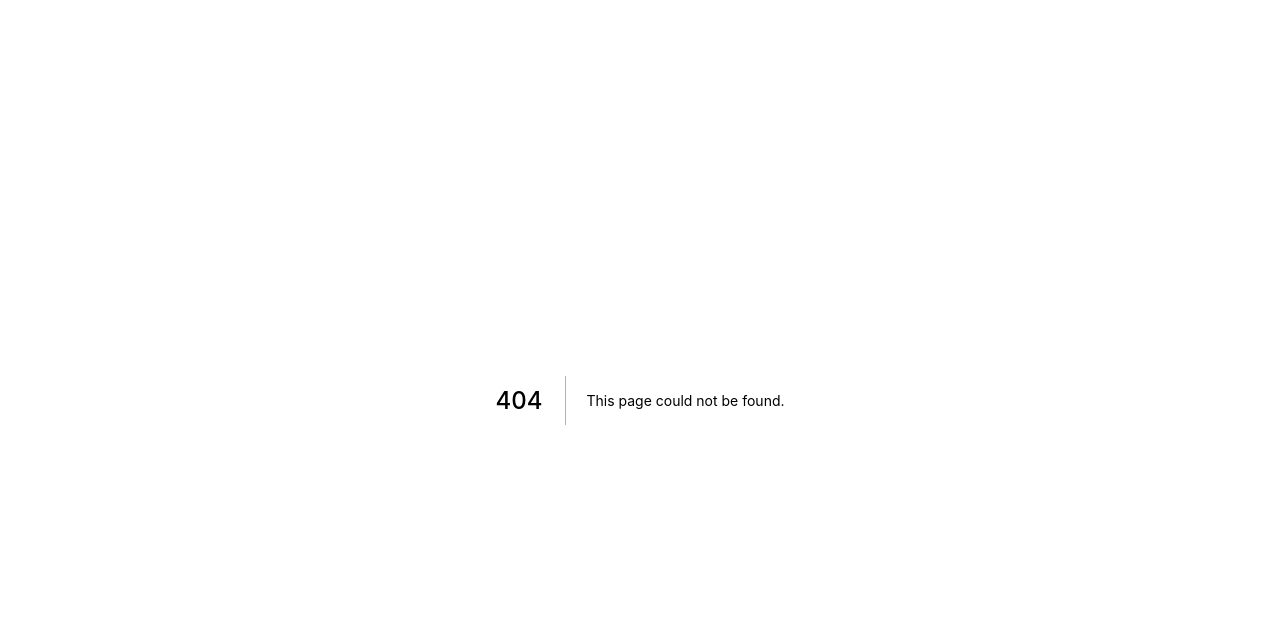
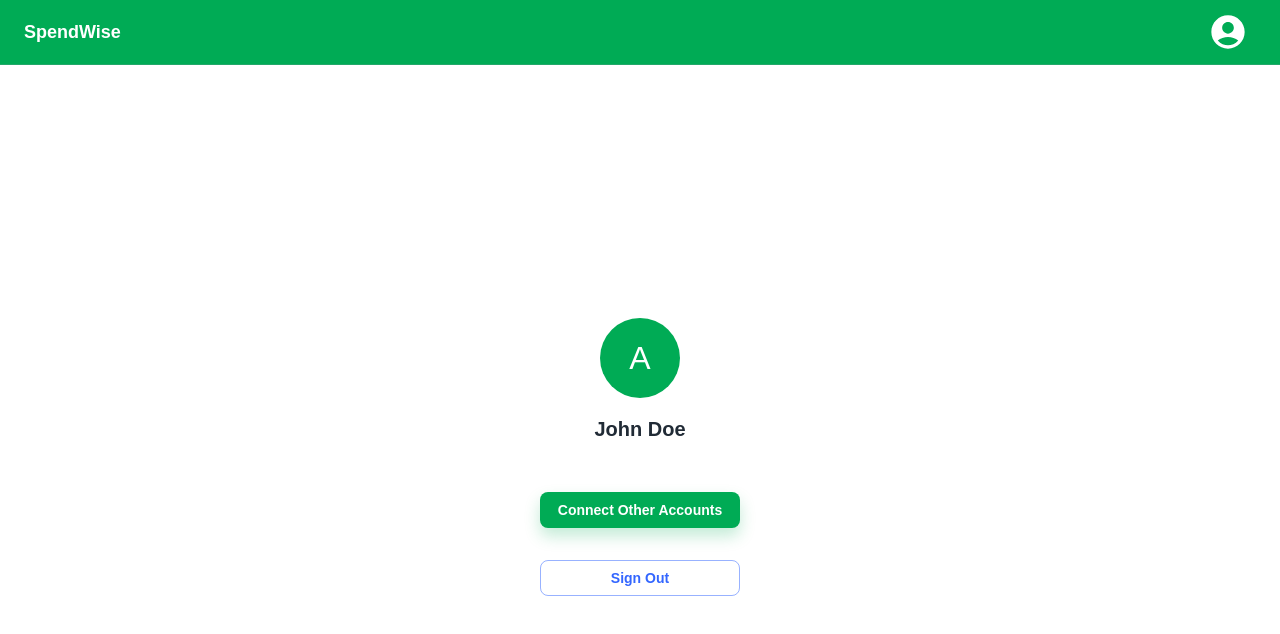
Before and after one commit to thetajwar2003/SpendWise, a Next.js app: page /profile in a window 1280 px wide. Before the commit this address had no page. Shown: the top 634 px of the page. Built offline with nearby package versions, Linux system fonts and the light colour scheme.

Commit message:
profile page

```diff
--- /dev/null
+++ b/components/Header.js
@@ -0,0 +1,65 @@
+import React from 'react';
+import { AppBar, Toolbar, Typography, IconButton, Avatar, Box } from '@mui/material';
+import { styled } from '@mui/material/styles';
+import { useRouter } from 'next/router';
+import { AccountCircle } from '@mui/icons-material';
+
+const StyledAppBar = styled(AppBar)(({ theme }) => ({
+    backgroundColor: theme.palette.primary.main,
+    boxShadow: 'none',
+    borderBottom: `1px solid ${ theme.palette.divider }`,
+}));
+
+const LogoTypography = styled(Typography)(({ theme }) => ({
+    flexGrow: 1,
+    fontWeight: 700,
+    fontSize: '1.5rem',
+    cursor: 'pointer',
+    '&:hover': {
+        color: theme.palette.secondary.light,
+    },
+}));
+
+const UserAvatar = styled(Avatar)(({ theme }) => ({
+    backgroundColor: theme.palette.secondary.main,
+    color: theme.palette.getContrastText(theme.palette.secondary.main),
+    cursor: 'pointer',
+    '&:hover': {
+        opacity: 0.8,
+    },
+}));
+
+export default function Header() {
+    const router = useRouter();
+
+    const handleLogoClick = () => {
+        router.push('/dashboard'); // Redirect to the dashboard
+    };
+
+    const handleUserIconClick = () => {
+        router.push('/profile'); // Redirect to the profile page
+    };
+
+    return (
+        <StyledAppBar position="static">
+            <Toolbar sx={{ justifyContent: 'space-between', alignItems: 'center' }}>
+                {/* Logo / App Name */}
+                <LogoTypography onClick={handleLogoClick} variant="h6" color="inherit">
+                    SpendWise
+                </LogoTypography>
+
+                {/* User Avatar */}
+                <Box>
+                    <IconButton onClick={handleUserIconClick}>
+                        <AccountCircle
+                            sx={{
+                                color: '#fff', // Makes the icon white
+                                fontSize: 40,  // Adjust size to make it bigger
+                            }}
+                        />
+                    </IconButton>
+                </Box>
+            </Toolbar>
+        </StyledAppBar>
+    );
+}
--- a/pages/_app.js
+++ b/pages/_app.js
@@ -1,3 +1,4 @@
+import Header from '../components/Header';
 import '../styles/globals.css';
 import ThemeProvider from '../theme';
 
@@ -5,6 +6,7 @@ function MyApp({ Component, pageProps }) {
   return (
     <>
       <ThemeProvider>
+        <Header />
         <Component {...pageProps} />
       </ThemeProvider>
     </>
--- a/pages/accounts/[id].js
+++ b/pages/accounts/[id].js
@@ -88,7 +88,7 @@ export default function AccountDetails() {
             <Box sx={{ width: '100%', maxWidth: 960, mb: 2 }}>
                 <Button
                     startIcon={<ArrowBack />}
-                    onClick={() => router.push('/dashboard')}
+                    onClick={() => router.push('/dashboard?tab=1')}
                     sx={{ color: '#333' }}
                 >
                     Back to Dashboard
--- a/pages/liabilities/[id].js
+++ b/pages/liabilities/[id].js
@@ -28,7 +28,7 @@ export default function LiabilityPage() {
                 {/* Back Button */}
                 <Button
                     startIcon={<ArrowBack />}
-                    onClick={() => router.push("/dashboard")}
+                    onClick={() => router.push("/dashboard?tab=2")}
                     sx={{ color: "#333", fontWeight: "bold" }}
                 >
                     Back to Dashboard
--- /dev/null
+++ b/pages/profile/index.js
@@ -0,0 +1,70 @@
+import React from 'react';
+import { useRouter } from 'next/router';
+import { Box, Typography, Button, Avatar, Stack } from '@mui/material';
+import { styled } from '@mui/material/styles';
+
+const ProfileContainer = styled(Box)(({ theme }) => ({
+    display: 'flex',
+    flexDirection: 'column',
+    alignItems: 'center',
+    justifyContent: 'center',
+    height: '100vh',
+    backgroundColor: theme.palette.background.default,
+}));
+
+const UserAvatar = styled(Avatar)(({ theme }) => ({
+    backgroundColor: theme.palette.primary.main,
+    color: theme.palette.getContrastText(theme.palette.primary.main),
+    width: 80,
+    height: 80,
+    fontSize: '2rem',
+}));
+
+const ProfileButton = styled(Button)(({ theme }) => ({
+    margin: theme.spacing(2, 0),
+    width: '200px',
+    fontWeight: 700,
+}));
+
+export default function Profile() {
+    const router = useRouter();
+
+    const handleConnectAccounts = () => {
+        console.log('Redirect to connect accounts functionality'); // Implement functionality as needed
+    };
+
+    const handleSignOut = () => {
+        localStorage.clear(); // Clear local storage
+        router.push('/login'); // Redirect to login page
+    };
+
+    return (
+        <ProfileContainer>
+            {/* User Avatar */}
+            <UserAvatar>A</UserAvatar> {/* Replace 'A' with dynamic initials */}
+
+            {/* User Name */}
+            <Typography variant="h5" sx={{ mt: 2, mb: 4 }}>
+                John Doe {/* Replace with dynamic user name */}
+            </Typography>
+
+            {/* Connect Other Accounts Button */}
+            <ProfileButton
+                variant="contained"
+                color="primary"
+                onClick={handleConnectAccounts}
+            >
+                Connect Other Accounts
+            </ProfileButton>
+
+            {/* Sign Out Button */}
+            <ProfileButton
+                variant="outlined"
+                color="secondary"
+                onClick={handleSignOut}
+            >
+                Sign Out
+            </ProfileButton>
+        </ProfileContainer>
+    );
+}
```
Also changed, not shown: pages/dashboard/index.js (+10 -1 lines).
